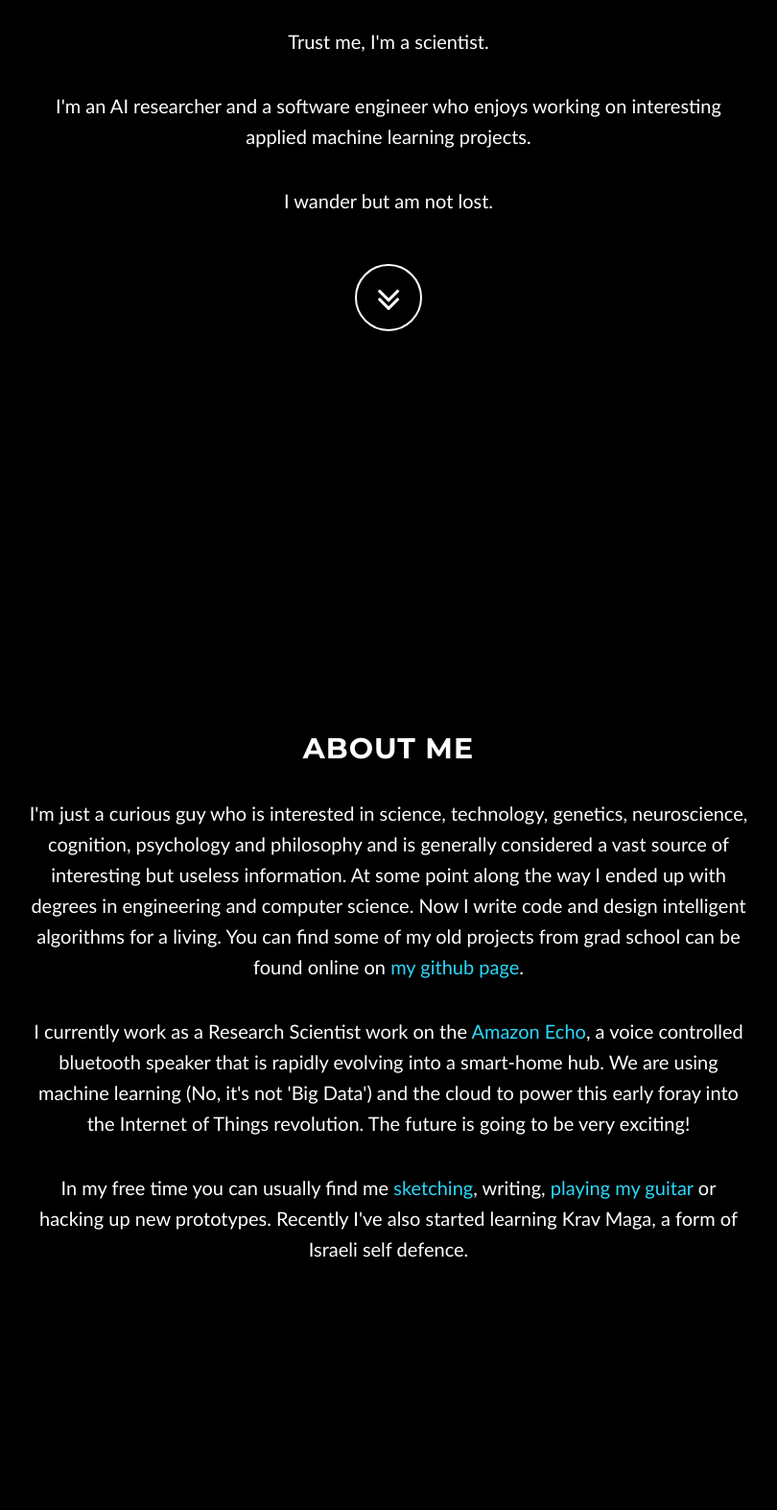
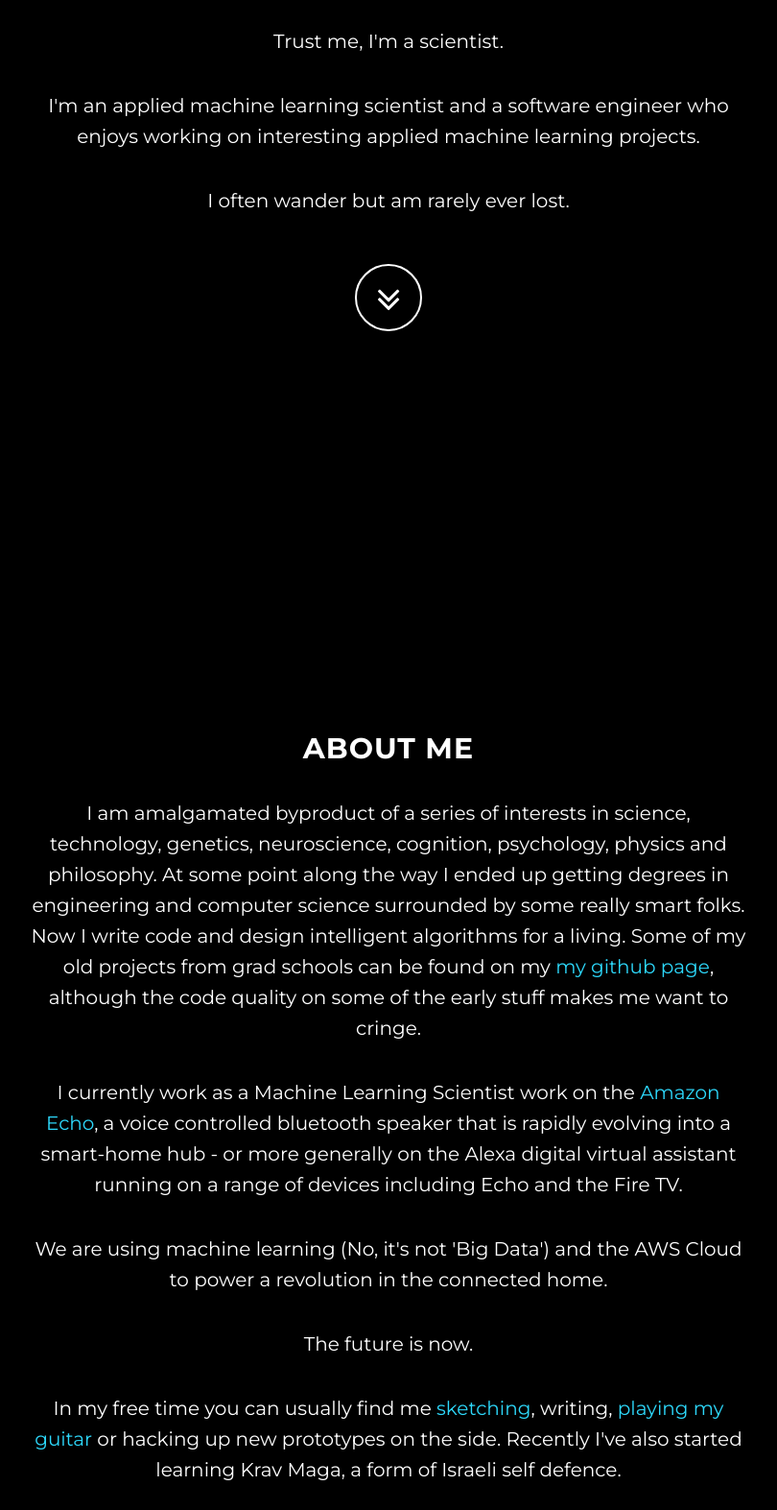
Before and after one commit to anjishnu/anjishnu.github.io, a plain HTML site: page index.html in a window 1280 px wide. Shown: the part 287-1860 px from the top of the page at 96% size, without its empty margins (235-1045 px from the left). Drawn offline with Linux system fonts and the light colour scheme; some packages are replaced by stand-ins of ours.

Commit message:
updated landing page

```diff
--- a/css/grayscale.css
+++ b/css/grayscale.css
@@ -7,7 +7,7 @@
 body {
     width: 100%;
     height: 100%;
-    font-family: Lora,"Helvetica Neue",Helvetica,Arial,sans-serif;
+    font-family: Montserrat,"Helvetica Neue",Helvetica,Arial,sans-serif;
     color: #fff;
     background-color: #000;
 }
@@ -25,7 +25,7 @@ h5,
 h6 {
     margin: 0 0 35px;
     text-transform: uppercase;
-    font-family: Montserrat,"Helvetica Neue",Helvetica,Arial,sans-serif;
+    font-family: Montserrat,Helvetica,Arial,sans-serif;
     font-weight: 700;
     letter-spacing: 1px;
 }
@@ -33,6 +33,7 @@ h6 {
 p {
     margin: 0 0 25px;
     font-size: 18px;
+    font-family: Montserrat, Helvetica;
     line-height: 1.5;
 }
 
@@ -41,7 +42,7 @@ p {
         margin: 0 0 35px;
         font-size: 20px;
         line-height: 1.6;
-	font-family: Calibri;
+	font-family: inherit;
     }
 }
 
--- a/index.html
+++ b/index.html
@@ -79,12 +79,13 @@
                     <div class="col-md-8 col-md-offset-2">
                         <h1 class="brand-heading">DON'T PANIC</h1>
                         <p class="intro-text">
-			  <p> Trust me, I'm a scientist. </p>
+			<p> Trust me, I'm a scientist. </p>
+
 			<p>
-			  I'm an AI researcher and a software engineer who enjoys working on interesting applied machine learning projects.
+			  I'm an applied machine learning scientist and a software engineer who enjoys working on interesting applied machine learning projects.
 			</p>
 			<p>
-			  I wander but am not lost.
+			  I often wander but am rarely ever lost.
 			</p>
 			</p>
                         <a href="#about" class="btn btn-circle page-scroll">
@@ -101,20 +102,29 @@
         <div class="row">
             <div class="col-lg-8 col-lg-offset-2">
                 <h2>About me</h2>
-                <p> I'm just a curious guy who is interested in science, technology, genetics, neuroscience, cognition,
-		  psychology and philosophy and is generally considered a vast source of interesting but useless information.
-		  At some point along the way I ended up with degrees in engineering and computer science.
-		  Now I write code and design intelligent algorithms for a living. You can find some of my old projects from grad school can be found online on
-		    <a href="https://github.com/anjishnu">my github page</a>.
-                    <p>I currently work as a Research Scientist work on the
-		      <a href="http://http://www.amazon.com/oc/echo/">Amazon Echo</a>, a voice controlled bluetooth speaker that is rapidly evolving into a smart-home hub.
-		      We are using machine learning (No, it's not 'Big Data') and the cloud to power this early foray into the Internet of Things revolution.
-		      The future is going to be very exciting!</p>
-                    <p>In my free time you can usually find me
-		      <a href="http://http://torvoraptor.deviantart.com/gallery/">sketching</a>,
-		      writing,
-		      <a href="http://https://soundcloud.com/anjishnu-kumar/">playing my guitar</a> or hacking up new prototypes.
-		      Recently I've also started learning Krav Maga, a form of Israeli self defence. </p>
+
+                <p>
+		  I am amalgamated byproduct of a series of interests in science, technology, genetics, neuroscience, cognition,
+		  psychology, physics and philosophy.
+
+		  At some point along the way I ended up getting degrees in engineering and computer science surrounded by some really smart folks.
+		  Now I write code and design intelligent algorithms for a living.
+		  Some of my old projects from grad schools can be found on my
+		  <a href="https://github.com/anjishnu">my github page</a>,
+		  although the code quality on some of the early stuff makes me want to cringe.
+
+                <p>I currently work as a Machine Learning  Scientist work on the
+		  <a href="http://http://www.amazon.com/oc/echo/">Amazon Echo</a>, a voice controlled bluetooth speaker that is rapidly evolving into a smart-home hub - or more generally on the Alexa digital virtual assistant running on a range of devices including Echo and the Fire TV.</p>
+
+		<p>We are using machine learning (No, it's not 'Big Data') and the AWS Cloud to power a revolution in the connected home. </p>
+
+		<p>The future is now.</p>
+
+                <p>In my free time you can usually find me
+		  <a href="http://http://torvoraptor.deviantart.com/gallery/">sketching</a>,
+		  writing,
+		  <a href="http://https://soundcloud.com/anjishnu-kumar/">playing my guitar</a> or hacking up new prototypes on the side.
+		  Recently I've also started learning Krav Maga, a form of Israeli self defence. </p>
             </div>
         </div>
     </section>
@@ -125,7 +135,7 @@
             <div class="container">
                 <div class="col-lg-8 col-lg-offset-2">
                   <h2>Work</h2>
-		  <p> I work on the natural language processing stack for the Amazon Echo, on Natural Language Understanding, supporting the SDK expansion and Language Modeling.
+		  <p> I work on the natural language processing stack for the Amazon Echo, on Natural Language Understanding, supporting the SDK expansion and Language Modeling. For a brief summary of my work history you can check my <a href="resume_anjishnu_kumar.pdf"> resume</a>.
                 </div>
             </div>
         </div>
@@ -135,26 +145,30 @@
     <section id="projects" class="content-section text-center">
         <div class="project-section">
             <div class="container">
-                <div class="col-lg-8 col-lg-offset-2">
+                <div class="col-lg-8 col-lg-offset-2" align='left'>
                   <h2>Projects</h2>
-		  <p> I have worked on a variety of applied machine learning projects. Some of these use traditional algorithms and need to be retuned using modern
-		    deep learning techniques.
+		  <p> I have worked on a variety of applied machine learning projects. Some of these use traditional algorithms and need to be retuned using modern  deep learning techniques.
 		  </p>
-		  <p><b>Semantic Image Gallery</b>
-		    <br> A self organizing image gallery app which uses machine learning over the cloud to learn tags for images on your android device.
 		  <p>
+		    <b>
+		      Semantic Image Gallery
+		    </b>
+		    <br> A self organizing image gallery app which uses machine learning over the cloud to learn tags for images on your android device.		  <p>
 		    <b>Perspectiv</b>
-		    <br> An interactive tool for text data analysis and visualization tool using Latent Dirichlet Allocation, Word Vectors and T-Stochastic Neighbourhood Embeddings.
+		    <br> An interactive tool for text data analysis and visualization tool using Latent Dirichlet Allocation, Word2Vec embeddings for semantic representation and T-Stochastic Neighbourhood Embedding techniques for dimensionality reduction for visualization.
 		  </p>
 		  <p>
 		    <b>Seekr</b>
-		    <br> A local social networking app - allows you to communicate with people in the close vicinity - say the same city block and
-		    collaborate on tasks or go to events. Used machine learning techniques and web scraping to mine events from twitter data as well
+		    <br> A local social networking Android app
+		    - allows you to communicate with people in the close vicinity - say the same city block and
+		    collaborate on tasks or go to events. Used an ensemble 'event detector' classifier and web scraping to
+		    mine events from twitter data as well
 		    as sources like EventBrite and Facebook. Used a distributional thesaurus to do search recommendations.
+
 		  </p>
 		  <p>
 		    <b>IBM Models 1 and 2</b>
-		    <br> Implemented the two seminal machine translation models in Python.
+		    <br> Implemented the two seminal machine translation models by IBM Research from scratch in Python.
 		  </p>
                 </div>
             </div>
```
Also changed, not shown: 1 other file.
